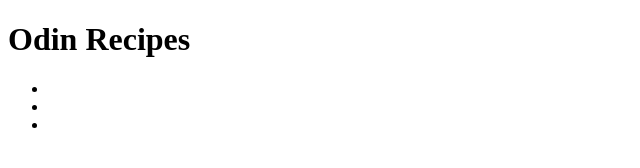
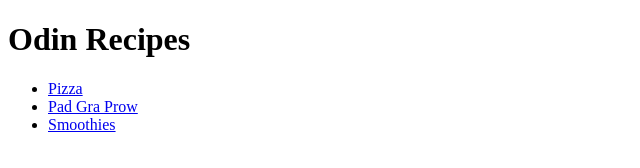
Before and after one commit to Findingfirebane/odin-recipes, a plain HTML site: page index.html in a window 1280 px wide. Shown: the whole page, without its empty margins (0-640 px from the left). Drawn offline with Linux system fonts and the light colour scheme.

Commit message:
Added links to other webpages index.html

```diff
--- a/index.html
+++ b/index.html
@@ -8,9 +8,9 @@
 <body>
     <h1>Odin Recipes</h1>
     <ul>
-        <li><a href="recipes/pizza.html"></a></li>
-        <li><a href="recipes/padgraprow.html"></a></li>
-        <li><a href="recipes/smoothies.html"></a></li>
+        <li><a href="recipes/pizza.html" target="_blank">Pizza</a></li>
+        <li><a href="recipes/padgraprow.html" target="_blank">Pad Gra Prow</a></li>
+        <li><a href="recipes/smoothies.html" target="_blank">Smoothies</a></li>
         </ul>
 </body>
 </html>
```
